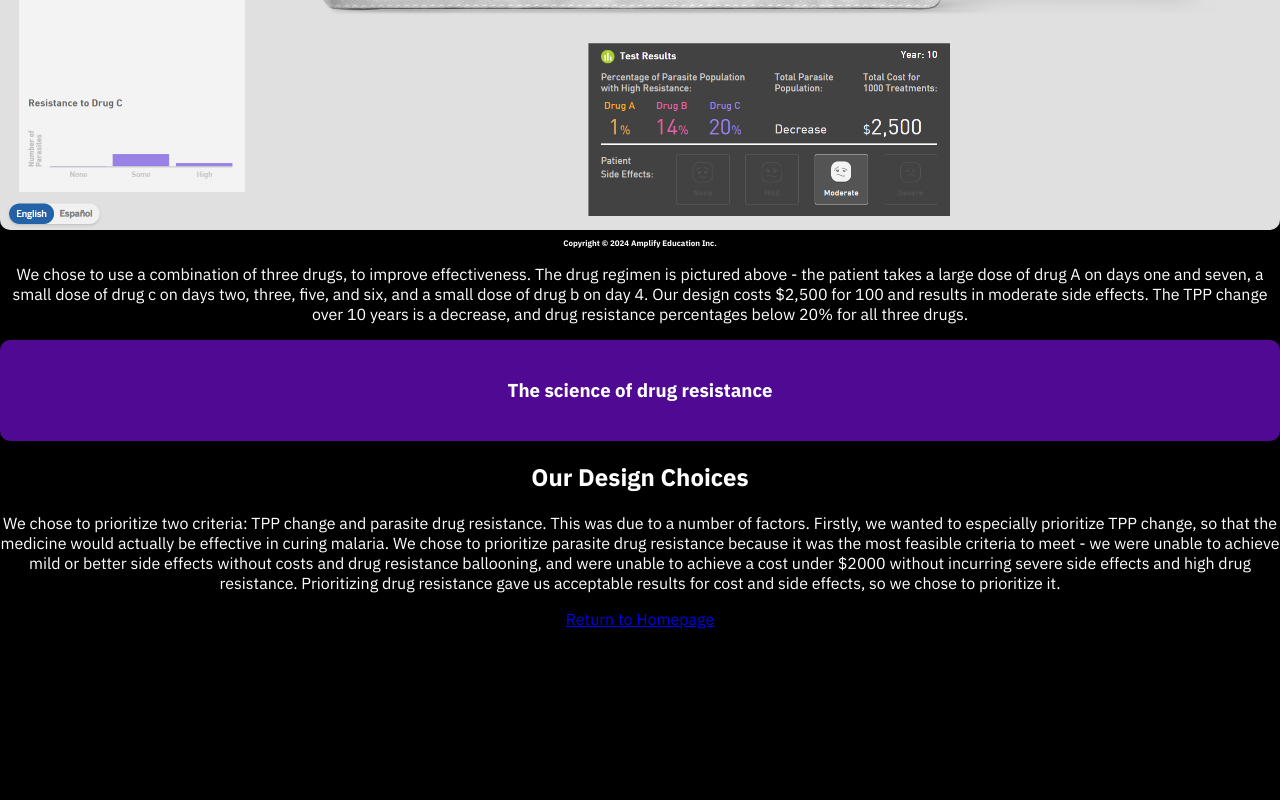
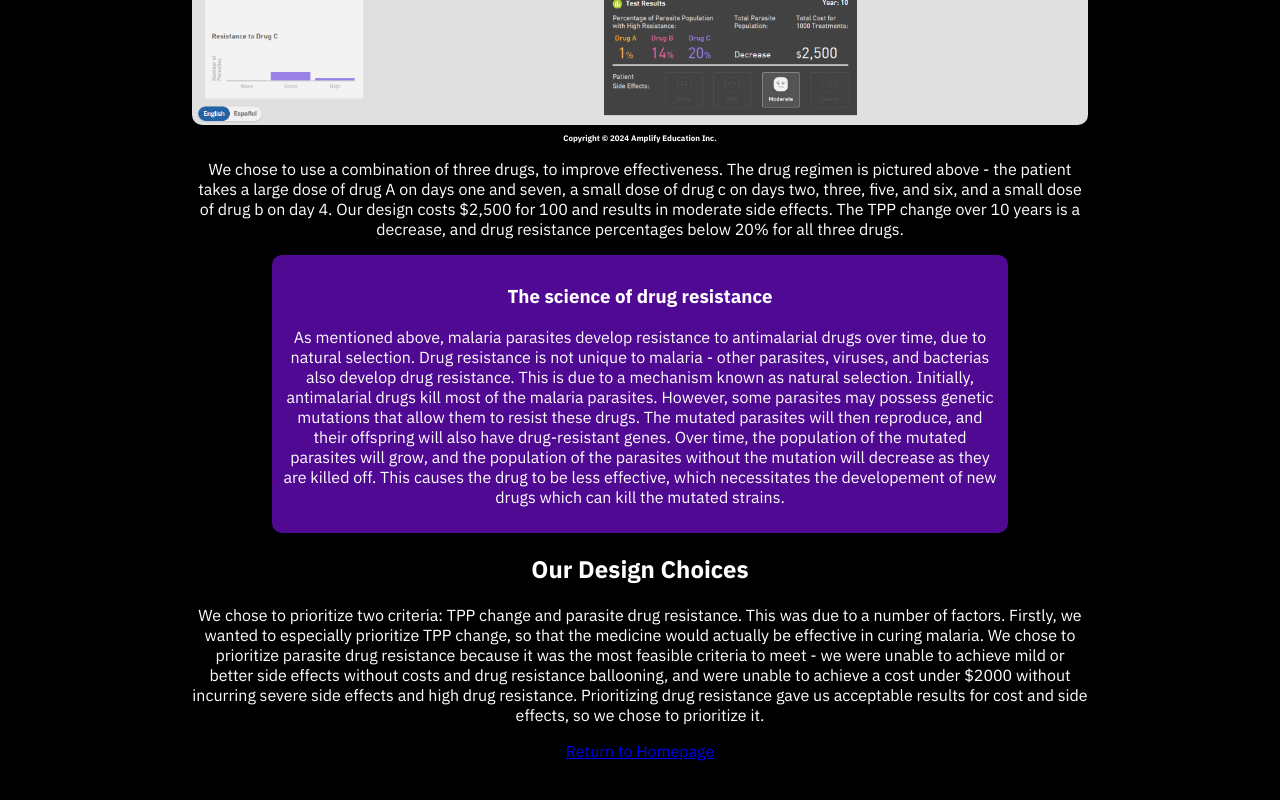
Before and after one commit to stw-20/MalariaMed, a website: page dev.html in a window 1280 px wide. Shown: the part 724-1524 px from the top of the page. Before the commit the page ends 1403 px from the top, so only its background shows below. Drawn offline with Linux system fonts and the light colour scheme.

Commit message:
final changes

```diff
--- a/dev.html
+++ b/dev.html
@@ -52,6 +52,11 @@
 
     <div>
       <h3> <b> The science of drug resistance</b></h3>
+      <p> As mentioned above, malaria parasites develop resistance to antimalarial drugs over time, due to natural selection. Drug resistance is not unique to malaria - other parasites, viruses, and bacterias
+        also develop drug resistance. This is due to a mechanism known as natural selection. Initially, antimalarial drugs kill most of the malaria parasites. However, some parasites may possess genetic mutations
+        that allow them to resist these drugs. The mutated parasites will then reproduce, and their offspring will also have drug-resistant genes. Over time, the population of the mutated parasites will grow,
+        and the population of the parasites without the mutation will decrease as they are killed off. This causes the drug to be less effective, which necessitates the developement of new drugs which can kill the mutated strains.
+       </p>
     </div>
 
     <h2>
--- a/styles.css
+++ b/styles.css
@@ -5,8 +5,8 @@ html {
 
 body {
   font-family: 'IBM Plex Sans', sans-serif;
-  margin-left: auto;
-  margin-right: auto;
+  margin-left: 15%;
+  margin-right: 15%;
   background-color: black;
   color: white;
   padding-bottom: 50px;
@@ -20,8 +20,11 @@ div {
   margin-right: auto;
   margin-top: auto;
   margin-bottom: auto;
-  padding-top: 20px;
-  padding-bottom: 20px;
+  padding-top: 10px;
+  padding-bottom: 10px;
+  padding-left: 10px;
+  padding-right: 10px;
+  width: 80%;
 }
 
 a {
```
